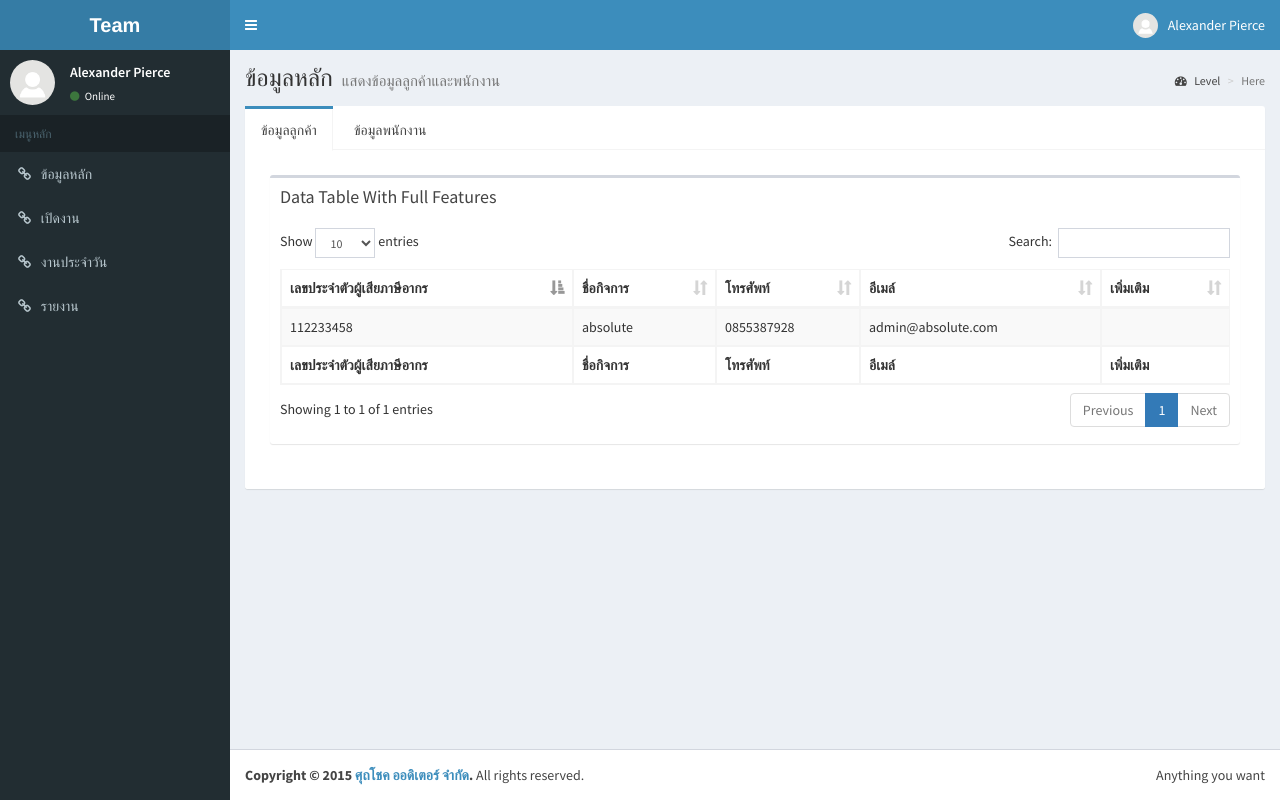
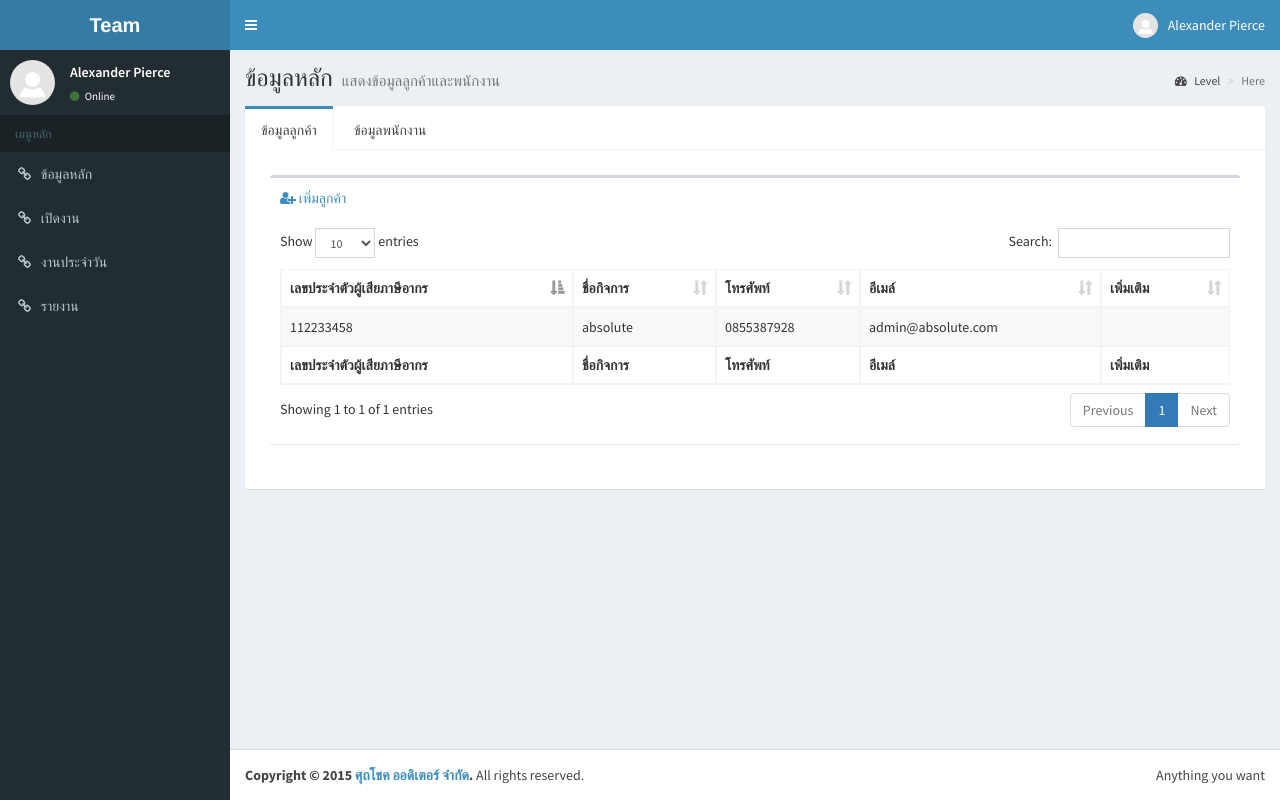
Before and after one commit to thesis-cpe/spch1, a PHP site: page / in a window 1280 px wide. Run offline with PHP 8.4, Linux system fonts and the light colour scheme; some libraries are stand-ins or nearby versions.

Commit message:
หน้าเพิ่มลูกค้า+เพิ่มพนักงานส่วนแรก

```diff
--- a/index.php
+++ b/index.php
@@ -98,12 +98,19 @@ scratch. This page gets rid of all links and provides the needed markup only.
                             <div class="tab-pane active" id="tab_1">
                                 <!--Conten Tab1-->
                                 <section class="content">
+                                  <!--  <div class="row">
+                                        <div class="col-sm-offset-10 col-xs-2"> <a href="#"><i class="fa   fa-user-plus"></i> เพิ่มลูกค้า</a></div>
+                                    </div>   -->
                                     <div class="row">
                                         <div class="col-xs-12">
                                             <div class="box">
-                                                <div class="box-header">
-                                                    <h3 class="box-title">Data Table With Full Features</h3>
-                                                </div>
+                                                  <div class="box-header">
+                                                     <!-- <h3 class="box-title">รายการข้อมูลลูกค้า</h3> -->
+                                                     <a  href="#" title="เพิ่มข้อมูลลูกค้า"><i class="fa fa-user-plus"></i> เพิ่มลูกค้า</a>
+                                                  </div>
+
+
+
                                                 <!-- /.box-header -->
                                                 <div class="box-body">
                                                     <table id="example1" class="table table-bordered table-striped">
@@ -163,7 +170,8 @@ scratch. This page gets rid of all links and provides the needed markup only.
 
                                             <div class="box">
                                                 <div class="box-header">
-                                                    <h3 class="box-title">Data Table With Full Features</h3>
+                                                   <!-- <h3 class="box-title">Data Table With Full Features</h3>  -->
+                                                    <a  href="#" title="เพิ่มข้อมูลลูกพนักงาน"><i class="fa fa-user-plus"></i>เพิ่มพนักงาน</a>
                                                 </div>
                                                 <!-- /.box-header -->
                                                 <div class="box-body">
@@ -187,6 +195,18 @@ scratch. This page gets rid of all links and provides the needed markup only.
                                                                 <td>0855387928</td>
                                                                 <!--อีเมล์-->
                                                                 <td>witthayaniphon@hotmail.com</td>
+                                                                <!--เพิ่มเติม-->
+                                                                <td></td>
+                                                            </tr>
+                                                            <tr>
+                                                                <!--รหัสพนักงาน-->
+                                                                <td>55022888</td>
+                                                                <!--ชื่อ - นามสกุล-->
+                                                                <td>มงคล ทองอ่อน</td>
+                                                                <!--โทรศัพท์-->
+                                                                <td>085555555</td>
+                                                                <!--อีเมล์-->
+                                                                <td>mongkol@hotmail.com</td>
                                                                 <!--เพิ่มเติม-->
                                                                 <td></td>
                                                             </tr>
```
